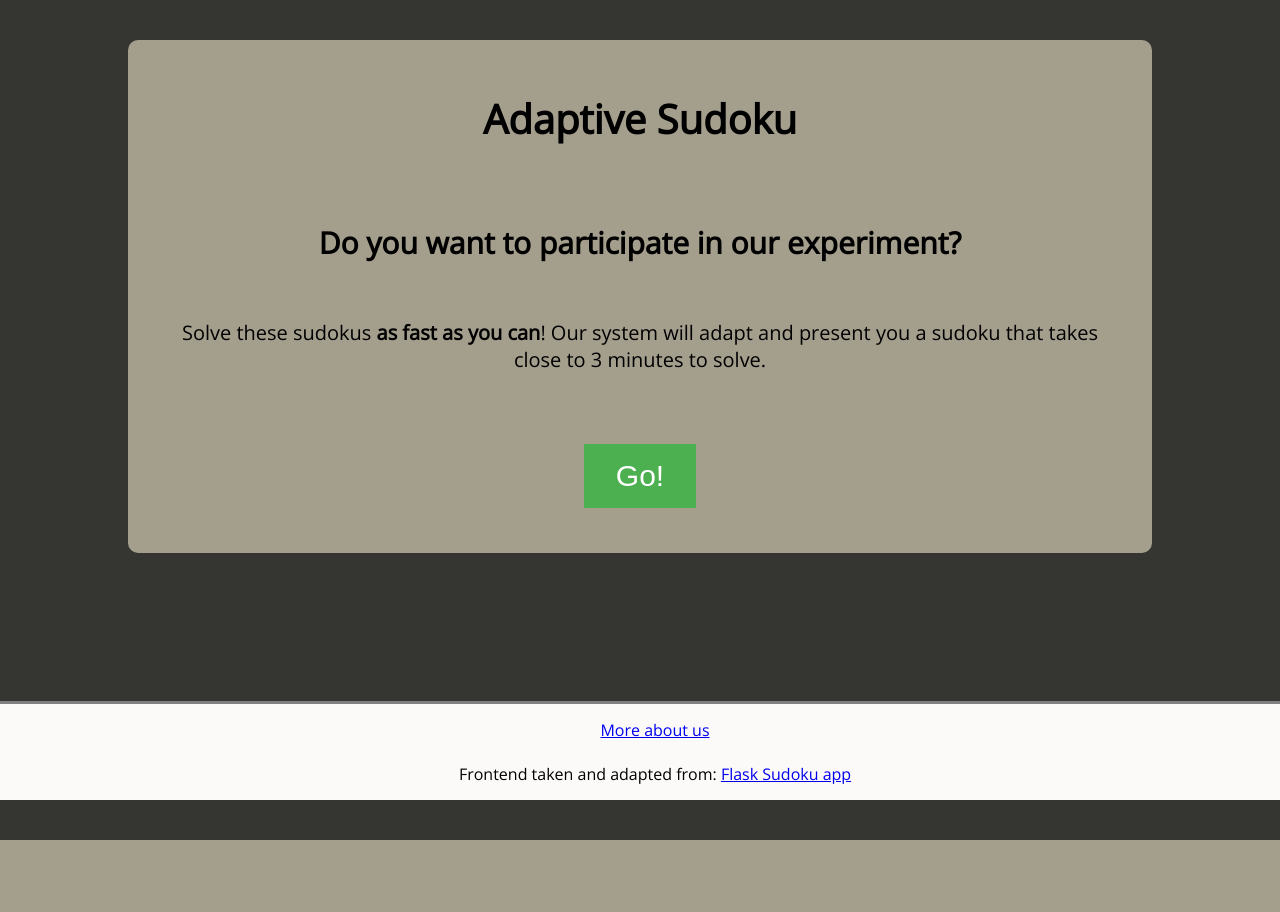
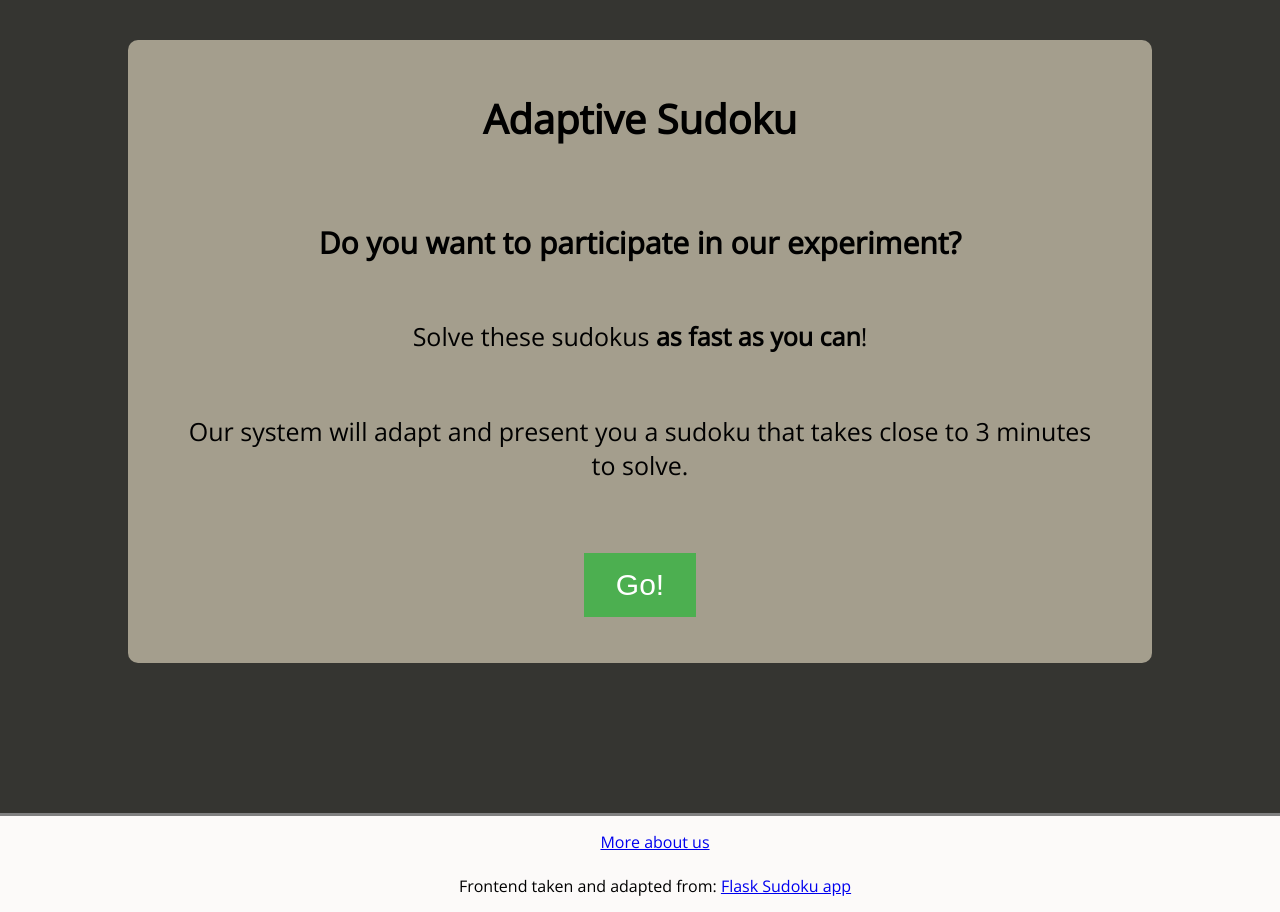
Before and after one commit to miguelgondu/bayesian_sudoku, a Flask app: page / in a window 1280 px wide. Before the commit the page ends 840 px from the top, so only its background shows below. Run offline with Flask 2, Linux system fonts and the light colour scheme; some libraries are stand-ins or nearby versions.

Commit message:
A little bit better frontend

```diff
--- a/app.py
+++ b/app.py
@@ -102,4 +102,4 @@ def about():
 
 if __name__ == "__main__":
     print("Serving the web app")
-    app.run()
+    app.run(debug=True)
--- a/static/styles.css
+++ b/static/styles.css
@@ -14,7 +14,7 @@ body {
 }
 
 p {
-  font-size: 20px;
+  font-size: 25px;
   text-align: center;
   margin: 3%;
   margin-left: 5%;
@@ -223,7 +223,7 @@ input[type=number]::-webkit-inner-spin-button, input[type=number]::-webkit-outer
 }
 
 .footer {
-  position   : fixed;
+  position   : relative;
   /* display    : block; */
   bottom     : 0;
   z-index    : 3;
--- a/templates/index.html
+++ b/templates/index.html
@@ -4,7 +4,10 @@
   <h2>Do you want to participate in our experiment?</h2>
 
   <p>
-    Solve these sudokus <strong>as fast as you can</strong>! Our system will adapt and present you a sudoku that takes close to 3 minutes to solve.
+    Solve these sudokus <strong>as fast as you can</strong>!
+  </p>
+  <p>
+    Our system will adapt and present you a sudoku that takes close to 3 minutes to solve.
   </p>
 
   <form style="text-align: center;" action="{{ url_for('next') }}">
```
